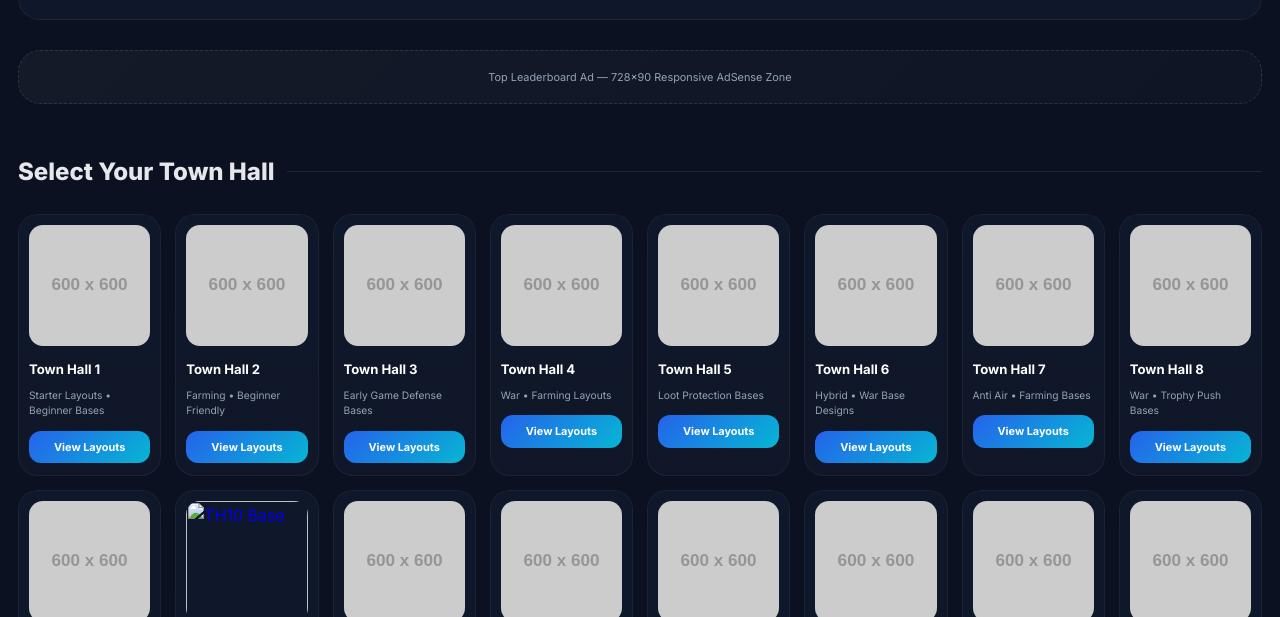
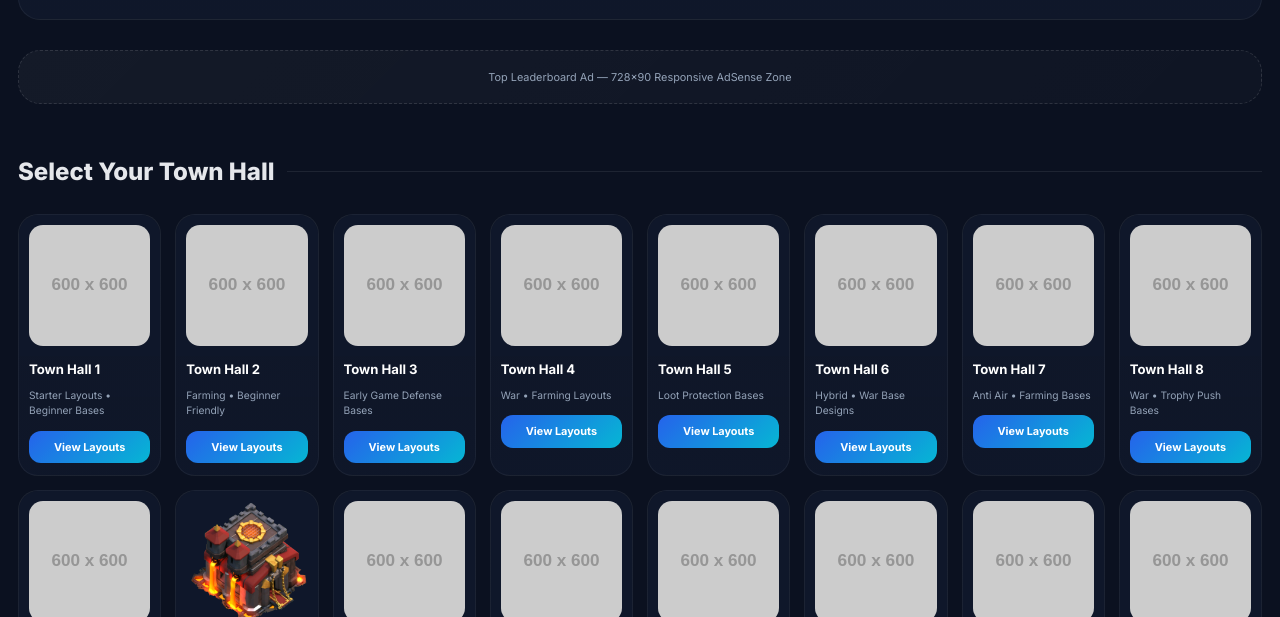
Before and after one commit to rohycherry/cocbase, a plain HTML site: page nn.html in a window 1280 px wide. Shown: the part 335-952 px from the top of the page. Drawn offline with Linux system fonts and the light colour scheme; the site is published under a folder, as on GitHub Pages, so addresses that start at the root find nothing; placeholder pictures from the web are drawn by us.

Commit message:
Update nn.html

```diff
--- a/nn.html
+++ b/nn.html
@@ -562,7 +562,7 @@
       <!-- TH10 -->
       <a href="th10.html" class="card">
         <div class="card-image">
-          <img src="/th10.png" alt="TH10 Base" loading="lazy" />
+          <img src="th10.png" alt="TH10 Base" loading="lazy" />
         </div>
         <div class="card-content">
           <h4>Town Hall 10</h4>
```
